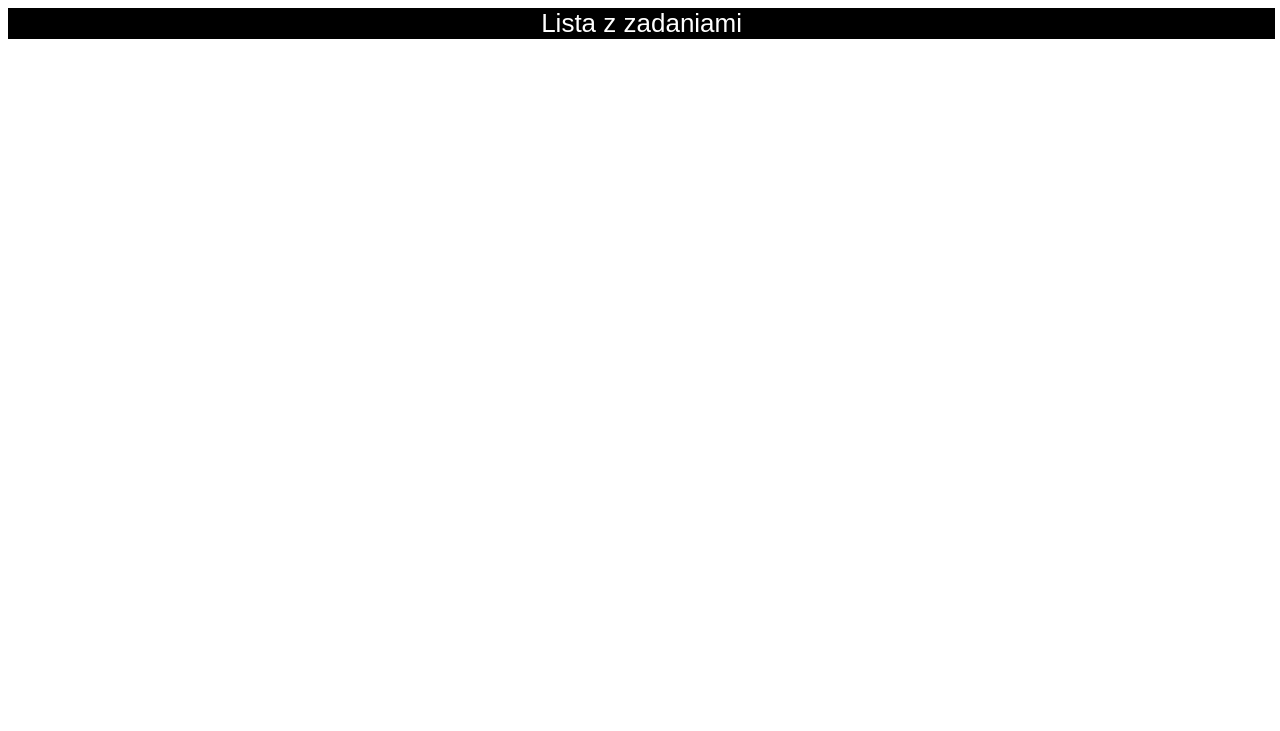
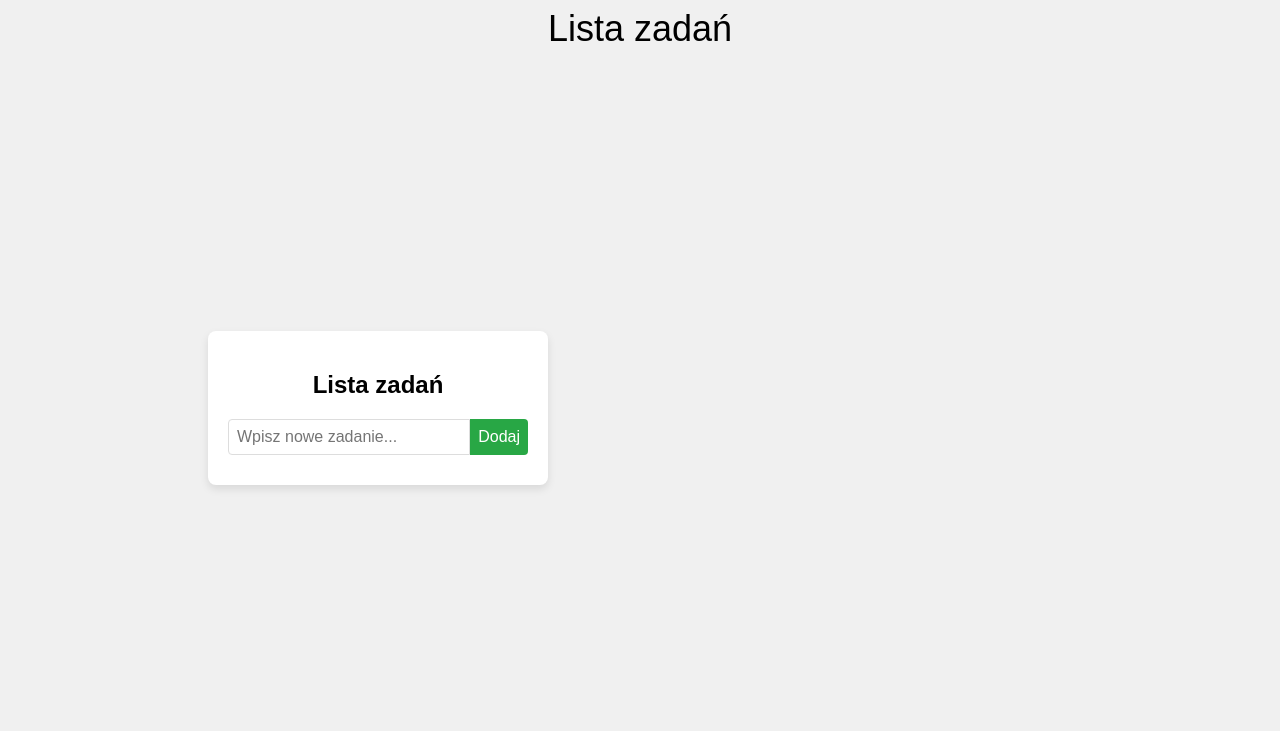
Before and after one commit to Hubertszczerbowski/Zadanie_Gurpowe_Lista, a plain HTML site: page index.html in a window 1280 px wide. Drawn offline with Linux system fonts and the light colour scheme.

Commit message:
Aktualizacja1

```diff
--- a/index.html
+++ b/index.html
@@ -1,12 +1,26 @@
 <!DOCTYPE html>
-<html lang="en">
+<html lang="pl">
 <head>
-    <meta charset="UTF-8">
-    <meta name="viewport" content="width=device-width, initial-scale=1.0">
-    <title>Document</title>
-    <link rel="stylesheet" href="style.css">
+  <meta charset="UTF-8">
+  <meta name="viewport" content="width=device-width, initial-scale=1.0">
+  <title>Lista zadań</title>
+  <link rel="stylesheet" href="style.css">
 </head>
 <body>
-    <header>Lista z zadaniami</header>
+    <header>Lista zadań</header>
+    <div class="Dodawanie_zadan">
+        <div class="Zadania">
+            <h2>Lista zadań</h2>
+
+            <!-- Formularz do dodawania zadania -->
+            <form method="POST" action="#" class="input-group">
+              <input type="text" name="task" placeholder="Wpisz nowe zadanie..." required>
+              <button type="submit" class="add-btn">Dodaj</button>
+            </form>
+        </div>
+    </div>
+    <div class="Lista_zadan">
+
+    </div>
 </body>
 </html>
--- a/style.css
+++ b/style.css
@@ -1,19 +1,70 @@
-* {
-    font-family: sans-serif;
-    font-weight: 400;
-}
-
 body {
-    width: 99%;
-    height: 100%;
+  font-family: Arial, sans-serif;
+  height: 100vh;
+  background-color: #f0f0f0;
 }
 header {
     width: 100%;
     height: 10%;
-    font-size: 26px;
-    font-family: sans-serif;
-    font-weight: 500;
+    font-size: 36px;
     text-align: center;
-    background-color: black;
-    color: white;
 }
+.Dodawanie_zadan {
+    height: 80%;
+    margin-left: 200px;
+    display: flex;
+    justify-content: flex-start;
+    align-items: center;
+}
+.Zadania {
+  background: #fff;
+  padding: 20px;
+  border-radius: 8px;
+  width: 300px;
+  box-shadow: 0 4px 8px rgba(0,0,0,0.1);
+}
+h2 {
+  text-align: center;
+}
+.input-group {
+  display: flex;
+  margin-bottom: 10px;
+}
+input[type="text"] {
+  flex: 1;
+  padding: 8px;
+  font-size: 16px;
+  border: 1px solid #ddd;
+  border-radius: 4px 0 0 4px;
+}
+button {
+  padding: 8px;
+  font-size: 16px;
+  border: none;
+  cursor: pointer;
+}
+.add-btn {
+  background-color: #28a745;
+  color: white;
+  border-radius: 0 4px 4px 0;
+}
+.edit-btn {
+  background-color: #007bff;
+  color: white;
+  margin-right: 5px;
+}
+.delete-btn {
+  background-color: #dc3545;
+  color: white;
+}
+ul {
+  list-style: none;
+  padding: 0;
+}
+li {
+  display: flex;
+  justify-content: space-between;
+  align-items: center;
+  padding: 8px;
+  border-bottom: 1px solid #ddd;
+}
```
